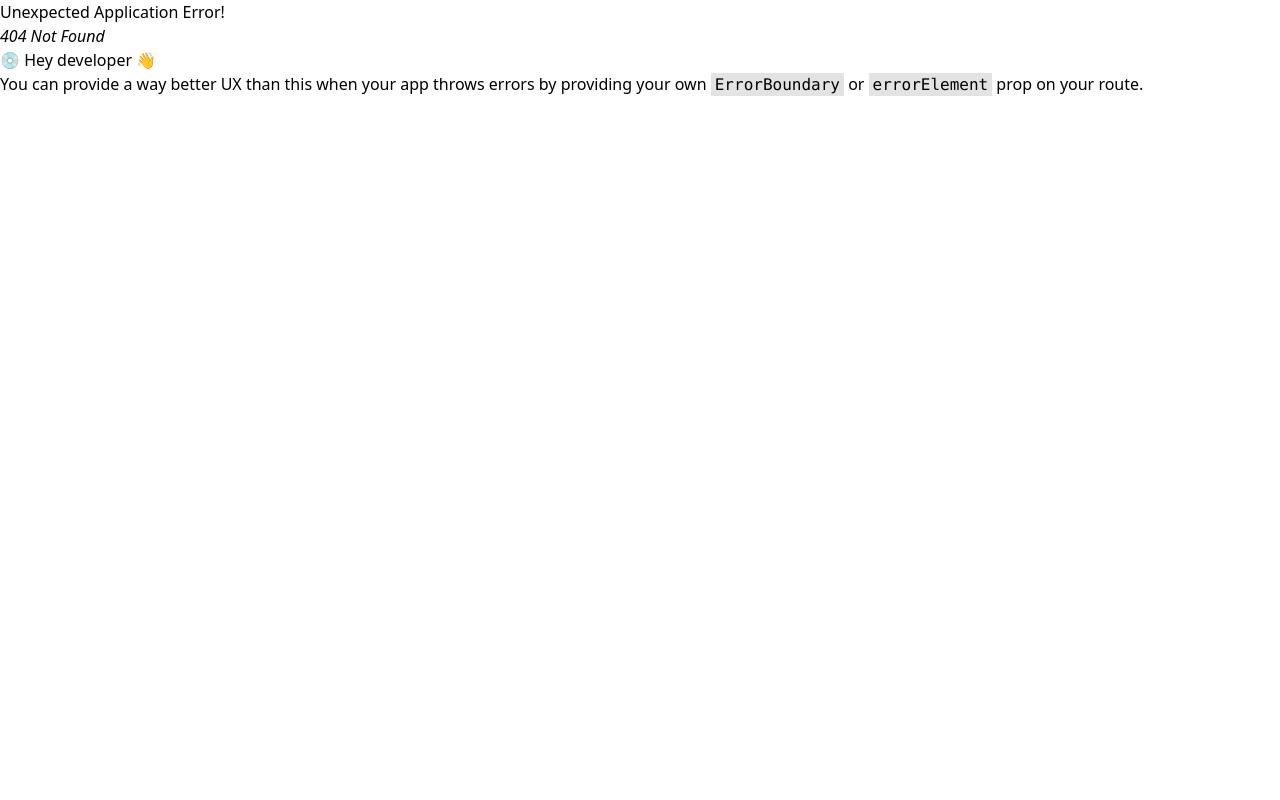
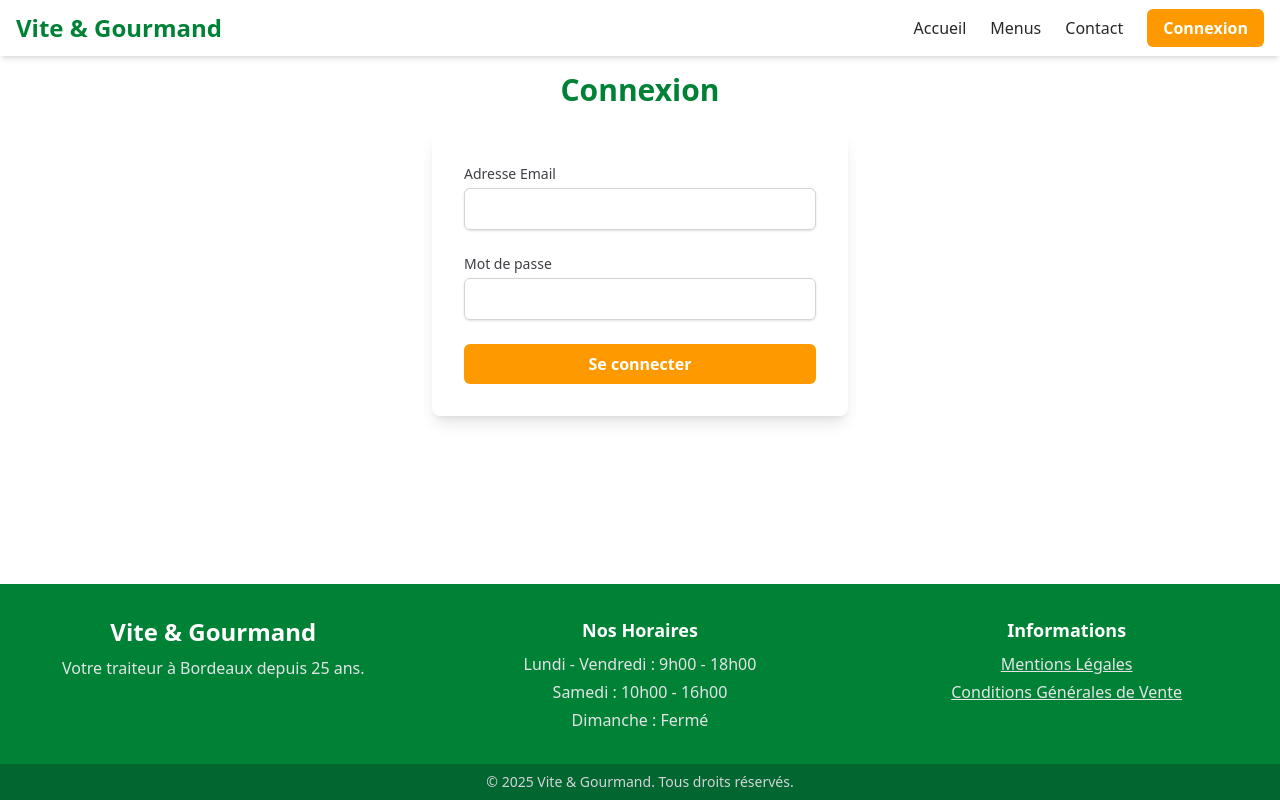
Before and after one commit to baak72/vite-et-gourmand, a React (Vite) app: page /login in a window 1280 px wide. Before the commit this address had no page. Built offline with nearby package versions, Linux system fonts and the light colour scheme.

Commit message:
feat(frontend): Add Zustand, react-hook-form and create Login page

```diff
--- a/package.json
+++ b/package.json
@@ -10,12 +10,15 @@
     "preview": "vite preview"
   },
   "dependencies": {
+    "@hookform/resolvers": "^5.2.2",
     "@tailwindcss/vite": "^4.1.16",
     "firebase": "^12.5.0",
     "react": "^19.1.1",
     "react-dom": "^19.1.1",
+    "react-hook-form": "^7.66.0",
     "react-router-dom": "^7.9.5",
     "tailwindcss": "^4.1.16",
+    "zod": "^4.1.12",
     "zustand": "^5.0.8"
   },
   "devDependencies": {
--- a/src/App.jsx
+++ b/src/App.jsx
@@ -4,7 +4,7 @@ import Layout from './components/Layout';
 import HomeView from './views/HomeView';
 import MenusView from './views/MenusView';
 import ContactView from './views/ContactView';
-// (Importation de  LoginView, etc. ici plus tard)
+import LoginView from './views/LoginView';
 
 const router = createBrowserRouter([
   {
@@ -23,6 +23,9 @@ const router = createBrowserRouter([
         path: "/contact",
         element: <ContactView />,
       },
+      { path: "/login",
+        element: <LoginView />,
+      },
     ],
   },
 ]);
--- /dev/null
+++ b/src/views/LoginView.jsx
@@ -0,0 +1,102 @@
+import React, { useState } from 'react';
+import { useForm } from 'react-hook-form';
+import { z } from 'zod';
+import { zodResolver } from '@hookform/resolvers/zod';
+import { useNavigate } from 'react-router-dom';
+
+// On importe nos "machines"
+import { signInUser } from '../utils/firebase'; // Firebase
+import { useAuthStore } from '../store/useAuthStore'; // Zustand
+
+// --- 1. Le Schéma de Validation ---
+const loginSchema = z.object({
+  email: z.string().email("Votre email n'est pas valide."),
+  password: z.string().min(1, "Le mot de passe ne peut pas être vide."),
+});
+
+const LoginView = () => {
+  // --- 2. Initialisation des Outils ---
+  const [firebaseError, setFirebaseError] = useState(null);
+  const navigate = useNavigate();
+  const setUser = useAuthStore((state) => state.setUser);
+
+  // On initialise React Hook Form
+  const { register, handleSubmit, formState: { errors, isSubmitting } } = useForm({
+    resolver: zodResolver(loginSchema), // On connecte RHF à Zod
+  });
+
+  // --- 3. La Fonction de Soumission ---
+  const onSubmit = async (data) => {
+    setFirebaseError(null); // On réinitialise les erreurs
+    try {
+      // Étape A: On appelle la Firebase
+      const userCredential = await signInUser(data.email, data.password);
+
+      // Étape B: On met l'utilisateur dans le Zustand
+      setUser(userCredential.user);
+
+      // Étape C: On redirige l'utilisateur vers sa page de profil
+      navigate('/profil'); // (On créera cette page plus tard)
+
+    } catch (error) {
+      console.error("Erreur de connexion Firebase :", error.message);
+      setFirebaseError("Email ou mot de passe incorrect.");
+    }
+  };
+
+  return (
+    <div className="container mx-auto p-4 max-w-md">
+      <h1 className="text-3xl font-bold text-green-700 mb-6 text-center">Connexion</h1>
+
+      {/* --- 4. Le Formulaire --- */}
+      <form onSubmit={handleSubmit(onSubmit)} className="bg-white shadow-lg rounded-lg p-8 space-y-6">
+        <div>
+          <label htmlFor="email" className="block text-sm font-medium text-zinc-700">
+            Adresse Email
+          </label>
+          <input
+            id="email"
+            type="email"
+            {...register("email")}
+            className="mt-1 block w-full px-3 py-2 border border-zinc-300 rounded-md shadow-sm"
+          />
+          {errors.email && (
+            <p className="mt-1 text-sm text-red-600">{errors.email.message}</p>
+          )}
+        </div>
+
+        <div>
+          <label htmlFor="password" className="block text-sm font-medium text-zinc-700">
+            Mot de passe
+          </label>
+          <input
+            id="password"
+            type="password"
+            {...register("password")}
+            className="mt-1 block w-full px-3 py-2 border border-zinc-300 rounded-md shadow-sm"
+          />
+          {errors.password && (
+            <p className="mt-1 text-sm text-red-600">{errors.password.message}</p>
+          )}
+        </div>
+
+        {/* --- 5. Le Bouton --- */}
+        <button
+          type="submit"
+          disabled={isSubmitting} // Désactive le bouton pendant le chargement
+          className="w-full bg-amber-500 text-white font-bold py-2 px-4 rounded-md hover:bg-amber-600 transition-colors disabled:bg-zinc-400"
+        >
+          {isSubmitting ? "Connexion..." : "Se connecter"}
+        </button>
+
+        {/* --- 6. Affichage des Erreurs Firebase --- */}
+        {firebaseError && (
+          <p className="text-sm text-red-600 text-center">{firebaseError}</p>
+        )}
+
+      </form>
+    </div>
+  );
+};
+
+export default LoginView;
```
Also changed, not shown: 1 other file (tests, documents, lock files or other folders).
